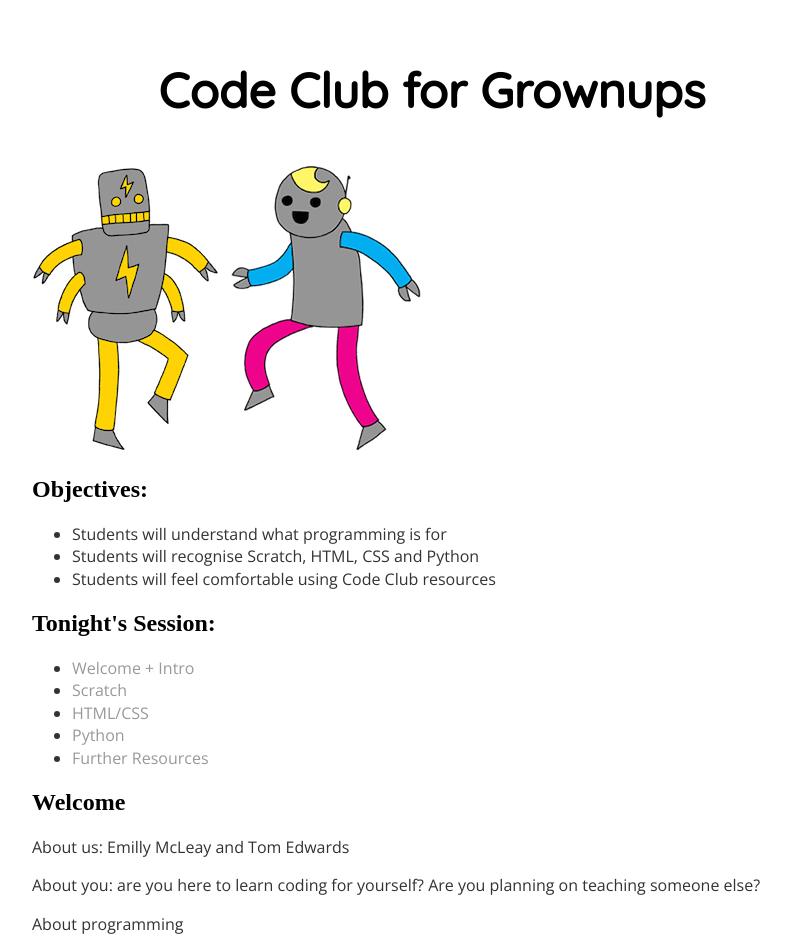
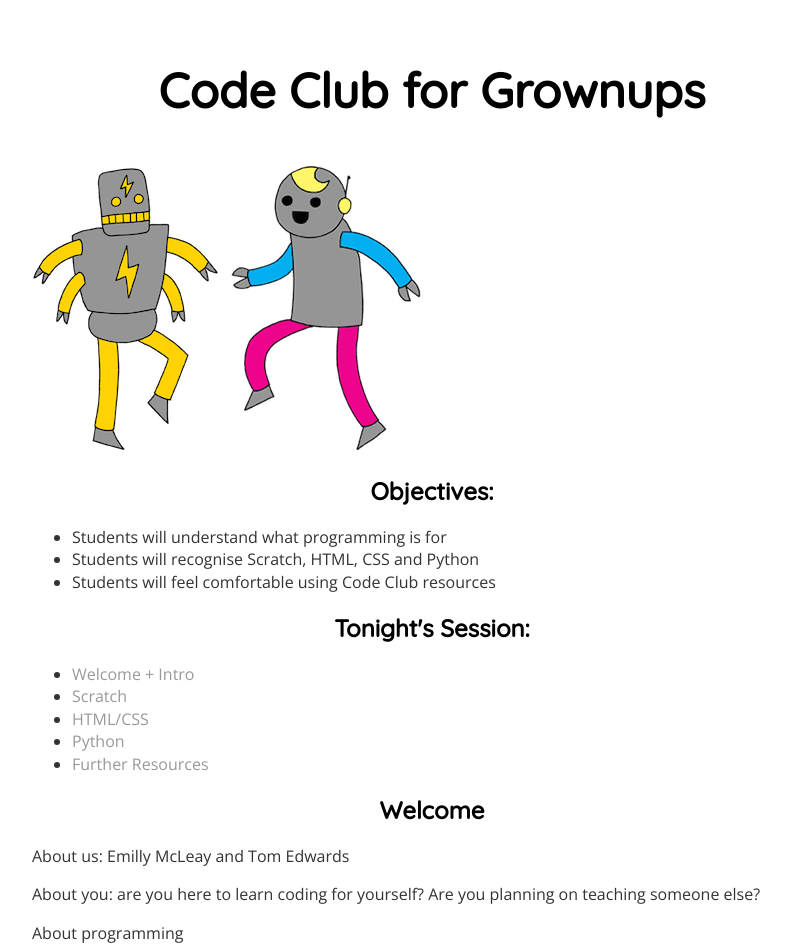
Before and after one commit to emillym/emillym.github.io, a Jekyll site: the page built from index.html, in a window 1280 px wide. Shown: the top 952 px of the page, without its empty margins (208-999 px from the left). Built offline with Jekyll 4.4.1, drawn with Linux system fonts in a browser that asks for light colours.

Commit message:
Update main.css

```diff
--- a/css/main.css
+++ b/css/main.css
@@ -21,12 +21,12 @@
 }
 h1 {
     font-size: 3em;
-    font-family:'Quicksand', sans-serif;;
+    font-family:'Quicksand', sans-serif;
     text-align: center
 }
 h2 {
-	text-align:center
-	font-family: 'Quicksand', sans-serif;
+	text-align:center;
+	font-family:'Quicksand', sans-serif;
 }
 p {
     font-family: 'Open Sans', sans-serif;
@@ -47,4 +47,5 @@
 footer {
     border-top: 1px solid #d5d5d5;
     font-size: .8em;
+	text-align: center;
 }
```
